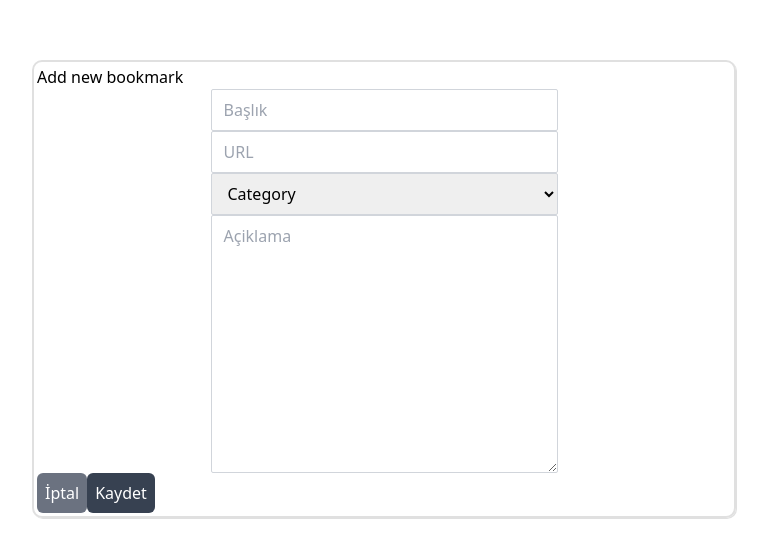
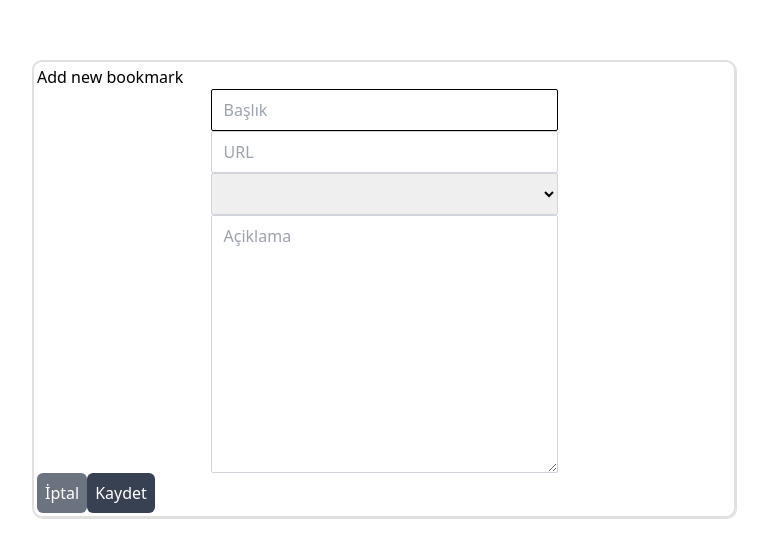
Before and after one commit to ardaalkan/save-books-app-with-vue, a Vue app: page /#/new in a window 1280 px wide. Shown: the part 111-668 px from the top of the page, without its empty margins (256-1024 px from the left). Built offline with nearby package versions, Linux system fonts and the light colour scheme; data requests are answered from the project's data file.

Commit message:
added: category-change-filter functions

```diff
--- a/db.json
+++ b/db.json
@@ -11,8 +11,69 @@
       "fullname": "a",
       "password": "992ac9d2d0bdb78773b822d3d219c4cf29a19b19",
       "id": 2
+    },
+    {
+      "username": "c",
+      "fullname": "c",
+      "password": "f7cbe54cf04dcdac24ad243de06468a8adb70eb2",
+      "id": 3
+    },
+    {
+      "username": "dd",
+      "fullname": "dd",
+      "password": "5b1cd886d15d33964da45c869cfe7cea2c8d99b4",
+      "id": 4
     }
   ],
-  "bookmarks": [],
-  "categories": []
+  "bookmarks": [
+    {
+      "title": "Yeni bir mark",
+      "url": "https://...",
+      "categoryId": 1,
+      "description": "Merhaba bu yeni bir bookmark.",
+      "userId": 4,
+      "created_at": "2023-04-16T23:57:53.925Z",
+      "id": 5
+    },
+    {
+      "title": "Vue.js",
+      "url": "vue.js.co",
+      "categoryId": 1,
+      "description": "Vue çok iyi bir framework.",
+      "userId": 4,
+      "created_at": "2023-04-17T14:57:43.509Z",
+      "id": 6
+    },
+    {
+      "title": "Angular öğreniyorum.",
+      "url": "angularlearn.co",
+      "categoryId": 3,
+      "description": "Angular çok zor bir framework.",
+      "userId": 4,
+      "created_at": "2023-04-17T14:58:16.025Z",
+      "id": 7
+    }
+  ],
+  "categories": [
+    {
+      "name": "Vue",
+      "id": 1
+    },
+    {
+      "name": "React",
+      "id": 2
+    },
+    {
+      "name": "Frontend",
+      "id": 3
+    },
+    {
+      "name": "Backend",
+      "id": 4
+    },
+    {
+      "name": "Social",
+      "id": 5
+    }
+  ]
 }
--- a/src/components/common/bookMarkItem.vue
+++ b/src/components/common/bookMarkItem.vue
@@ -2,9 +2,10 @@
   <div class="bg-white flex flex-col rounded-md shadow-sm h-36">
     <div class="p-3">
       <a
-        href="#"
+        :href="item.url"
+        target="_blank"
         class="hover:text-black font-bold text-l mb-1 text-gray-600 text-center"
-        >Vue3 Documentation</a
+        >{{ item.title || "-" }}</a
       >
       <div class="flex items-center justify-center mt-2 gap-x-1">
         <div class="relative group">
@@ -67,18 +68,32 @@
             <p
               class="absolute w-max h-auto right-0 top-full group-hover:visible bg-white invisible rounded-md shadow-lg p-2 text-left border-gray-300 border-[1px] text-sm m-1 transition-all"
             >
-              Lorem Ipsum dolar
+              {{ props.item.description }}
             </p>
           </button>
         </div>
       </div>
       <div class="text-xs text-gray-400 mt-2 flex justify-between">
-        <a href="#" class="hover:text-black"> John John </a>
+        <a href="#" class="hover:text-black"> {{ userName }} </a>
         <span>Calendar</span>
       </div>
     </div>
     <div class="bg-red-200 p-1 text-red-900 text-center text-sm">
-      Lorem Ipsum
+      {{ categoryName }}
     </div>
   </div>
 </template>
+
+<script setup>
+import { defineProps, computed } from "vue";
+const props = defineProps({
+  item: {
+    type: Object,
+    required: true,
+    default: () => {},
+  },
+});
+
+const categoryName = computed(() => props.item?.category?.name || "-");
+const userName = computed(() => props.item?.user?.fullname || "-");
+</script>
--- a/src/components/common/bookMarkList.vue
+++ b/src/components/common/bookMarkList.vue
@@ -1,12 +1,20 @@
 <template>
   <div
-    class="p-4 grid grid-cols-1 gap-4 md:grid-cols-2 lg:grid-cols-3"
+    class="p-4 grid grid-cols-1 gap-4 w-3/4 md:grid-cols-2 lg:grid-cols-4"
     style="grid-auto-rows: 175px"
   >
-    <bookMarkItem v-for="i in 3" :key="i" />
+    <bookMarkItem v-for="item in props.items" :key="item.id" :item="item" />
   </div>
 </template>
 
 <script setup>
 import bookMarkItem from "./bookMarkItem.vue";
+import { defineProps } from "vue";
+const props = defineProps({
+  items: {
+    type: Array,
+    required: true,
+    default: () => [],
+  },
+});
 </script>
--- a/src/components/home/MainAside.vue
+++ b/src/components/home/MainAside.vue
@@ -2,7 +2,13 @@
   <aside
     class="bg-white flex flex-shrink-0 flex-col h-[100vh] w-44 border-r-[1px] border-gray-200 md:w-60"
   >
-    <a class="sidebar-item" href="#">
+    <a
+      v-for="category in categoryList"
+      @click.prevent="$emit('category-changed', category.id)"
+      :key="category.id"
+      class="sidebar-item"
+      href="#"
+    >
       <svg
         xmlns="http://www.w3.org/2000/svg"
         class="fill-current mr-2"
@@ -15,37 +21,19 @@
           d="M9 21h9c.83 0 1.54-.5 1.84-1.22l3.02-7.05c.09-.23.14-.47.14-.73v-2c0-1.1-.9-2-2-2h-6.31l.95-4.57.03-.32c0-.41-.17-.79-.44-1.06L14.17 1 7.58 7.59C7.22 7.95 7 8.45 7 9v10c0 1.1.9 2 2 2zM9 9l4.34-4.34L12 10h9v2l-3 7H9V9zM1 9h4v12H1z"
         />
       </svg>
-      Beğeniler
-    </a>
-    <a class="sidebar-item" href="#">
-      <svg
-        xmlns="http://www.w3.org/2000/svg"
-        class="fill-current mr-2"
-        height="24"
-        viewBox="0 0 24 24"
-        width="24"
-      >
-        <path d="M0 0h24v24H0V0z" fill="none" />
-        <path
-          d="M15 7v12.97l-4.21-1.81-.79-.34-.79.34L5 19.97V7h10m4-6H8.99C7.89 1 7 1.9 7 3h10c1.1 0 2 .9 2 2v13l2 1V3c0-1.1-.9-2-2-2zm-4 4H5c-1.1 0-2 .9-2 2v16l7-3 7 3V7c0-1.1-.9-2-2-2z"
-        />
-      </svg>
-      Arşiv
-    </a>
-    <a class="sidebar-item" href="#">
-      <svg
-        xmlns="http://www.w3.org/2000/svg"
-        height="24"
-        class="fill-current mr-2"
-        viewBox="0 0 24 24"
-        width="24"
-      >
-        <path d="M0 0h24v24H0V0z" fill="none" />
-        <path
-          d="M12 2C6.48 2 2 6.48 2 12s4.48 10 10 10 10-4.48 10-10S17.52 2 12 2zM7.07 18.28c.43-.9 3.05-1.78 4.93-1.78s4.51.88 4.93 1.78C15.57 19.36 13.86 20 12 20s-3.57-.64-4.93-1.72zm11.29-1.45c-1.43-1.74-4.9-2.33-6.36-2.33s-4.93.59-6.36 2.33C4.62 15.49 4 13.82 4 12c0-4.41 3.59-8 8-8s8 3.59 8 8c0 1.82-.62 3.49-1.64 4.83zM12 6c-1.94 0-3.5 1.56-3.5 3.5S10.06 13 12 13s3.5-1.56 3.5-3.5S13.94 6 12 6zm0 5c-.83 0-1.5-.67-1.5-1.5S11.17 8 12 8s1.5.67 1.5 1.5S12.83 11 12 11z"
-        />
-      </svg>
-      Hesabım
+      {{ category.name }}
     </a>
   </aside>
 </template>
+
+<script setup>
+import { ref, defineEmits } from "vue";
+import { axiosInstance } from "../../utils/axiosInstance";
+
+defineEmits(["category-changed"]);
+const categoryList = ref([]);
+
+axiosInstance.get("/categories").then((category_response) => {
+  categoryList.value = category_response?.data || [];
+});
+</script>
--- a/src/main.js
+++ b/src/main.js
@@ -5,11 +5,9 @@ import App from "./App.vue";
 import router from "./router";
 import store from "./store";
 import appHeader from "./components/common/appHeader.vue";
-import bookMark from "./components/common/bookMarkList.vue";
 
 const app = createApp(App);
 app.component("appHeader", appHeader);
-app.component("bookMark", bookMark);
 app.use(router);
 app.use(store);
 app.mount("#app");
--- a/src/store/index.js
+++ b/src/store/index.js
@@ -10,9 +10,9 @@ export default createStore({
     setUser(state, user) {
       state.user = user;
     },
-    onLogout(state){
+    onLogout(state) {
       state.user = null;
-    }
+    },
   },
   getters: {
     _isAuthenticated: (state) => state.user !== null,
--- a/src/views/Home.vue
+++ b/src/views/Home.vue
@@ -1,29 +1,36 @@
-<script setup>
-import MainAside from "../components/home/MainAside.vue";
-</script>
-
 <template>
   <body class="bg-gray-100">
     <appHeader />
     <div class="flex flex-row">
-      <MainAside />
+      <MainAside @category-changed="updateBookmarkList" />
       <!-- deneme -->
-      <bookMark/>
+      <bookMarkList :items="bookmarkLists" />
     </div>
   </body>
 </template>
 
-<style scoped>
-/* .logo {
-  height: 6em;
-  padding: 1.5em;
-  will-change: filter;
-  transition: filter 300ms;
-} */
-/* .logo:hover {
-  filter: drop-shadow(0 0 2em #646cffaa);
-}
-.logo.vue:hover {
-  filter: drop-shadow(0 0 2em #42b883aa);
-} */
-</style>
+<script setup>
+import MainAside from "../components/home/MainAside.vue";
+import { axiosInstance } from "../utils/axiosInstance";
+import bookMarkList from "../components/common/bookMarkList.vue";
+import { ref } from "vue";
+
+const bookmarkLists = ref([]);
+
+const fetchData = () => {
+  axiosInstance
+    .get(`/bookmarks?_expand=category&_expand=user`)
+    .then((response) => {
+      bookmarkLists.value = response?.data || [];
+      console.log(response);
+    });
+};
+const updateBookmarkList = (categoryId) => {
+  const url = `/bookmarks?_expand=category&_expand=user&categoryId=${categoryId}`;
+  axiosInstance.get(url).then((response) => {
+    console.log(response);
+    bookmarkLists.value = response?.data || [];
+  });
+};
+fetchData();
+</script>
--- a/src/views/NewBookmark.vue
+++ b/src/views/NewBookmark.vue
@@ -3,27 +3,84 @@
     <h3 class="text-xl text-center mb-6 mt-6 text-slate-600">
       Add new bookmark
     </h3>
-    <input type="text" placeholder="Başlık" class="input mb-3 input-hover" />
-    <input type="text" placeholder="URL" class="input mb-3 input-hover" />
-    <select class="input mb-3 input-hover">
+    <input
+      autofocus
+      ref="title"
+      v-model="userData.title"
+      type="text"
+      placeholder="Başlık"
+      class="input mb-3 input-hover"
+    />
+    <input
+      v-model="userData.url"
+      type="text"
+      placeholder="URL"
+      class="input mb-3 input-hover"
+    />
+    <select v-model="userData.categoryId" class="input mb-3 input-hover">
       <option disabled value="" selected>Category</option>
-      <option value="">Vue</option>
-      <option value="">React</option>
-      <option value="">Angular</option>
-      <option value="">Social</option>
+      <option v-for="category in categoryList" :key="category.id" :value="category.id">
+        {{ category.name }}
+      </option>
     </select>
     <textarea
+      v-model="userData.description"
       placeholder="Açiklama"
       class="input mb-3"
       cols="30"
       rows="10"
     ></textarea>
     <div class="flex items-center justify-end gap-x-1 mt-1 mb-5 m-auto">
-      <button class="secondary-button">İptal</button>
-      <button class="default-button">Kaydet</button>
+      <button
+        @click="$router.push({ name: 'HomePage' })"
+        class="secondary-button"
+      >
+        İptal
+      </button>
+      <button @click="onSave" class="default-button">Kaydet</button>
     </div>
   </div>
 </template>
+
 <script setup>
+import { computed } from "@vue/reactivity";
+import { axiosInstance } from "../utils/axiosInstance";
+import { onMounted, ref } from "vue";
+import { useRouter } from "vue-router";
+import { useStore } from "vuex";
 
+const router = useRouter();
+const store = useStore();
+const categoryList = ref([]);
+const userData = ref({
+  title: null,
+  url: null,
+  categoryId: null,
+  description: null,
+});
+
+onMounted(() => {
+  axiosInstance.get("/categories").then((response) => {
+    categoryList.value = response?.data || [];
+    console.log("response", response);
+  });
+});
+
+const onSave = () => {
+  console.log("userData", userData);
+  // axiosInstance.post("/bookmarks", {});
+  const saveData = {
+    ...userData.value,
+    userId: _getCurrentUser?.value.id,
+    created_at: new Date(),
+  };
+  axiosInstance.post("/bookmarks", saveData).then((response) => {
+    console.log("response", response);
+    Object.keys(userData.value)?.forEach(
+      (field) => (userData.value[field] = null)
+    );
+    router.push({ name: "HomePage" });
+  });
+};
+const _getCurrentUser = computed(() => store.getters._getCurrentUser);
 </script>
--- a/src/views/Register.vue
+++ b/src/views/Register.vue
@@ -39,21 +39,18 @@
 </template>
 
 <script setup>
-import { ref } from "vue";
+import { reactive } from "vue";
 import CryptoJs from "crypto-js";
 import { axiosInstance } from "../utils/axiosInstance";
 import { useStore } from "vuex";
 import { useRouter } from "vue-router";
-
 const router = useRouter();
 const store = useStore();
-
-const userData = ref({
+const userData = reactive({
   username: null,
   fullname: null,
   password: null,
 });
-
 const onSave = () => {
   const password = CryptoJs.HmacSHA1(
     userData.password,
```
